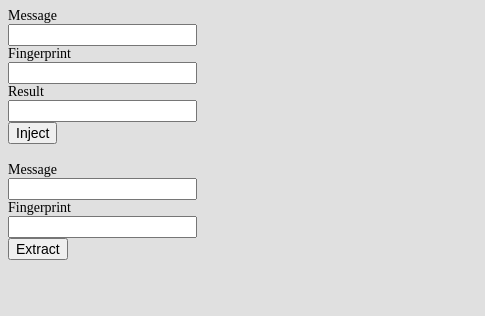
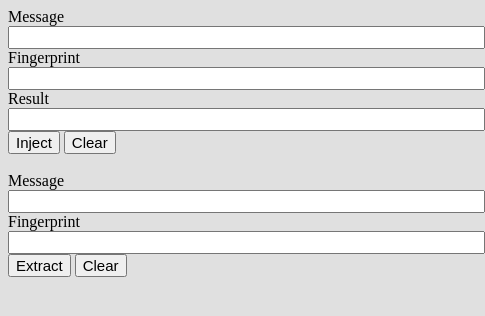
Before and after one commit to snovvcrash/zwf-injector, a browser extension: page popup.html in a window 400 px wide. Shown: the whole page, 485 px wide, since content can reach past the window. Drawn offline with Linux system fonts and the light colour scheme.

Commit message:
Add clear buttons

```diff
--- a/popup.html
+++ b/popup.html
@@ -13,9 +13,13 @@
 				background-color: #E0E0E0;
 			}
 
-			label, input {
+			label {
 				display: block;
-				font-size: 14px;
+				font-size: 16px;
+			}
+
+			input[type="text"], input[type="button"] {
+				font-size: 15px;
 			}
 
 		</style>
@@ -30,18 +34,20 @@
 	<body>
 
 		<label for="messagePlain">Message</label>
-		<input type="text" id="messagePlain" />
+		<input type="text" id="messagePlain" size="50" />
 		<label for="fingerprint">Fingerprint</label>
-		<input type="text" id="fingerprint" />
+		<input type="text" id="fingerprint" size="50" />
 		<label for="injected">Result</label>
-		<input type="text" id="injected" />
-		<input type="button" id="inject" value="Inject" /> <br>
+		<input type="text" id="injected" size="50" /> <br>
+		<input type="button" id="inject" value="Inject" />
+		<input type="button" id="clearInjected" value="Clear" /> <br><br>
 
 		<label for="messageWithSecret">Message</label>
-		<input type="text" id="messageWithSecret" />
+		<input type="text" id="messageWithSecret" size="50" />
 		<label for="extracted">Fingerprint</label>
-		<input type="text" id="extracted" />
+		<input type="text" id="extracted" size="50" /> <br>
 		<input type="button" id="extract" value="Extract" />
+		<input type="button" id="clearExtracted" value="Clear" />
 
 	</body>
 
--- a/popup.js
+++ b/popup.js
@@ -8,6 +8,12 @@ $(document).ready(function() {
 		}
 	});
 
+	$('#clearInjected').click(function() {
+		$('#messagePlain').val('')
+		$('#fingerprint').val('')
+		$('#injected').val('')
+	});
+
 	$('#extract').click(function() {
 		var message = $('#messageWithSecret').val();
 
@@ -15,4 +21,9 @@ $(document).ready(function() {
 			$('#extracted').val(extract(message));
 		}
 	});
+
+	$('#clearExtracted').click(function() {
+		$('#messageWithSecret').val('')
+		$('#extracted').val('')
+	});
 });
```
